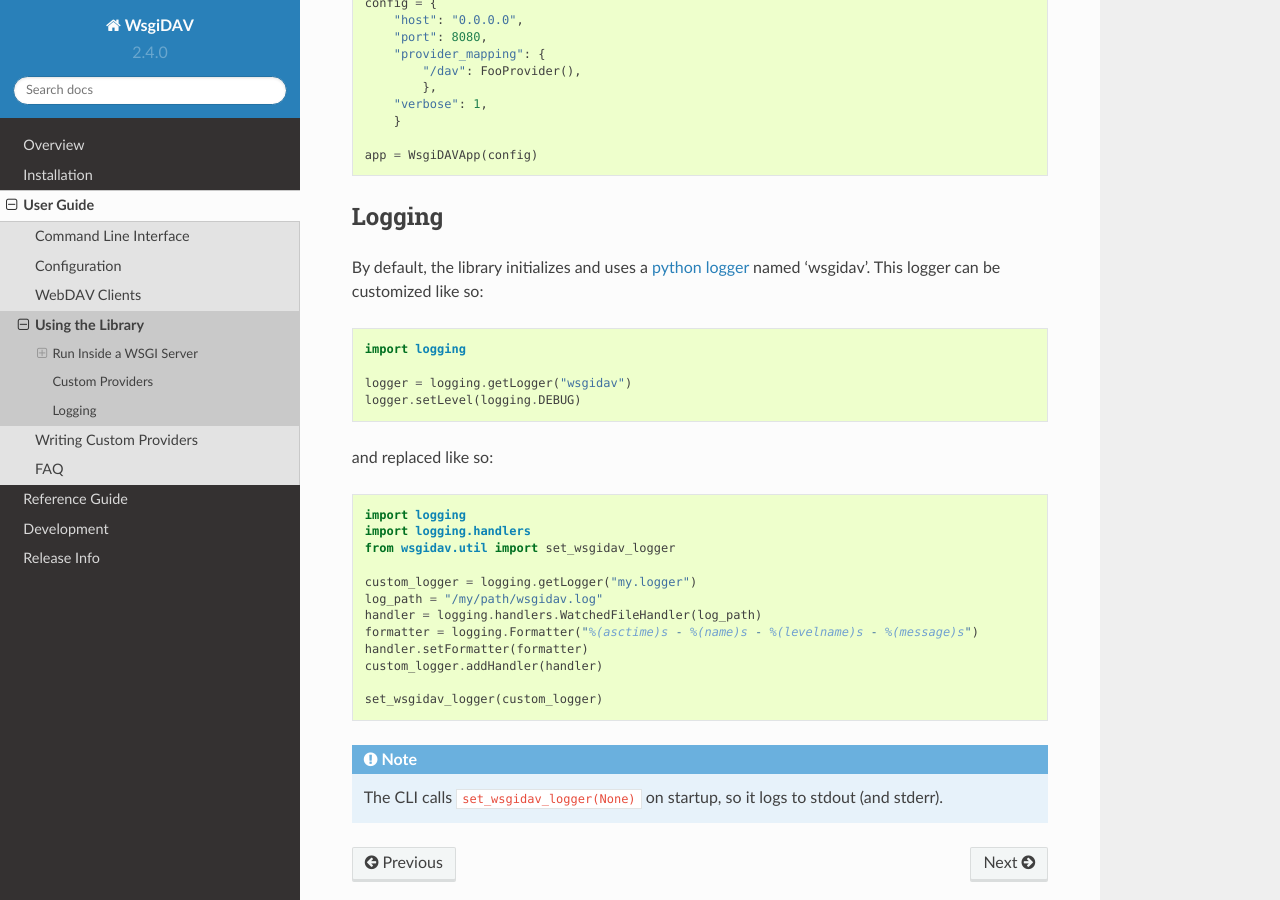
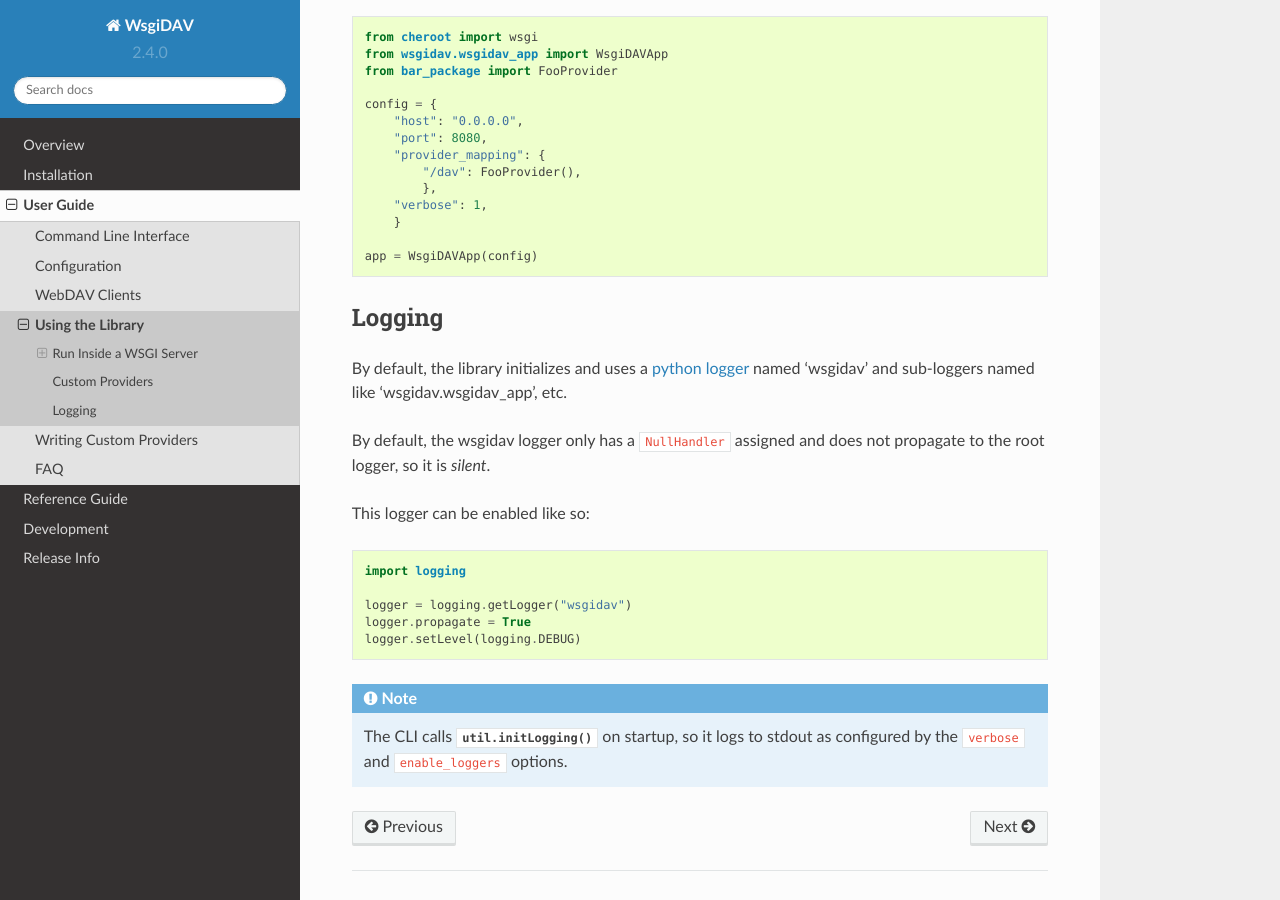
Before and after one commit to mar10/wsgidav, a Sphinx documentation site: the page built from doc/sphinx/user_guide_lib.rst, in a window 1280 px wide and 900 px high, scrolled down 1668 px. Built offline with Sphinx 7.4.7 and the Read the Docs theme 2.0.0, drawn with Linux system fonts in a browser that asks for light colours; pages that are not in the unit, such as notebooks, are missing from menus; the version number is read from the project's files by our own code; some of the changed text lies outside the part shown.

Commit message:
Logger silent in lib mode

```diff
--- a/doc/sphinx/user_guide_lib.rst
+++ b/doc/sphinx/user_guide_lib.rst
@@ -12,6 +12,11 @@
 
 This section describes how to use the ``wsgidav`` package to implement custom
 WebDAV servers.
+
+
+.. todo::
+   This documentation is still under construction.
+
 
 The ``wsgidav`` package can be used in Python code::
 
@@ -110,32 +115,22 @@
 -------
 
 By default, the library initializes and uses a
-`python logger <https://docs.python.org/library/logging.html>`_ named 'wsgidav'.
-This logger can be customized like so::
+`python logger <https://docs.python.org/library/logging.html>`_ named 'wsgidav' and
+sub-loggers named like 'wsgidav.wsgidav_app', etc.
+
+By default, the wsgidav logger only has a ``NullHandler`` assigned and does not propagate
+to the root logger, so it is *silent*.
+
+This logger can be enabled like so::
 
     import logging
 
     logger = logging.getLogger("wsgidav")
+    logger.propagate = True
     logger.setLevel(logging.DEBUG)
-
-and replaced like so::
-
-    import logging
-    import logging.handlers
-    from wsgidav.util import set_wsgidav_logger
-
-    custom_logger = logging.getLogger("my.logger")
-    log_path = "/my/path/wsgidav.log"
-    handler = logging.handlers.WatchedFileHandler(log_path)
-    formatter = logging.Formatter("%(asctime)s - %(name)s - %(levelname)s - %(message)s")
-    handler.setFormatter(formatter)
-    custom_logger.addHandler(handler)
-
-    set_wsgidav_logger(custom_logger)
-
 
 
 .. note::
 
-    The CLI calls ``set_wsgidav_logger(None)`` on startup, so it logs to stdout
-    (and stderr).
+    The CLI calls :func:`util.initLogging` on startup, so it logs to stdout as configured
+    by the ``verbose`` and ``enable_loggers`` options.
--- a/wsgidav/__init__.py
+++ b/wsgidav/__init__.py
@@ -6,4 +6,8 @@
 # http://docs.python-guide.org/en/latest/writing/logging/#logging-in-a-library
 # https://docs.python.org/3/howto/logging.html#configuring-logging-for-a-library
 import logging
-logging.getLogger(__name__).addHandler(logging.NullHandler())
+
+_base_logger = logging.getLogger(__name__)
+_base_logger.addHandler(logging.NullHandler())
+_base_logger.propagate = False
+_base_logger.setLevel(logging.INFO)
```
Also changed, not shown: CHANGELOG.md (+1 -2 lines), 4 other files.
